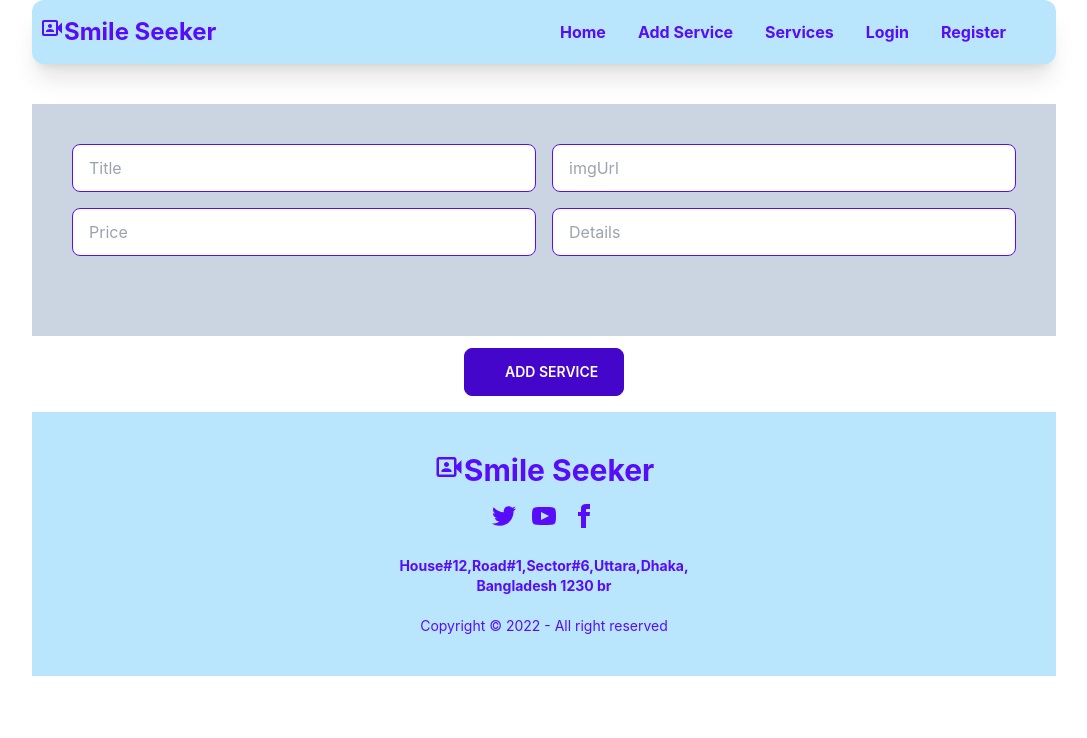
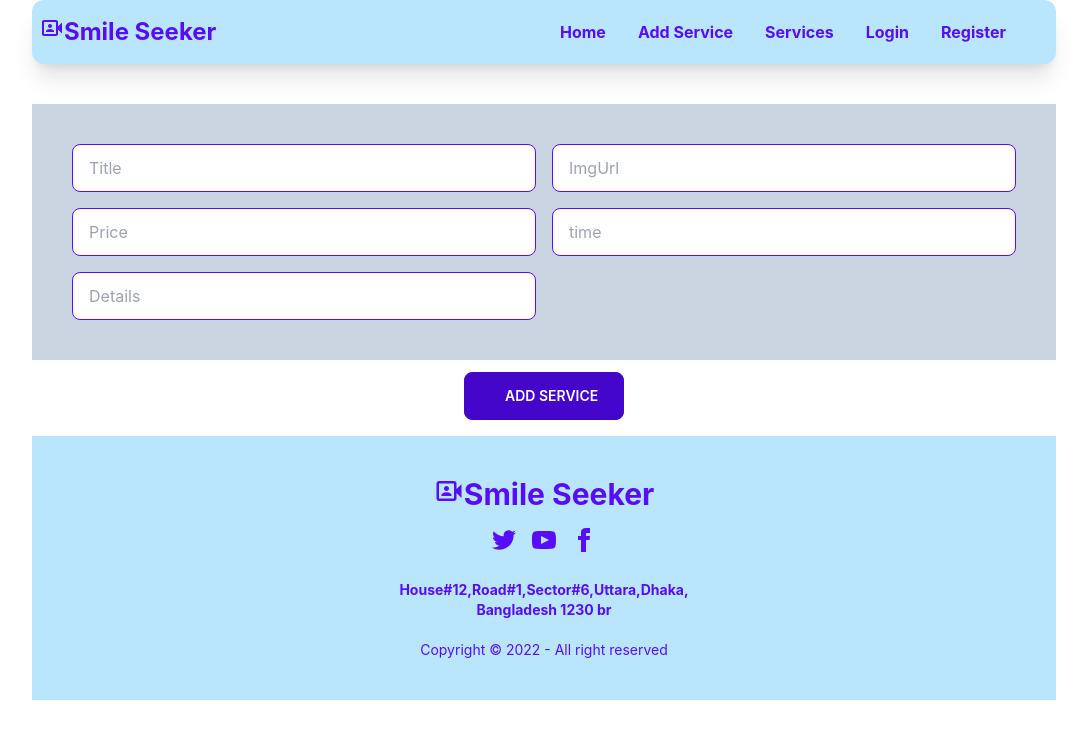
Before and after one commit to JulianaTonu/service-website, a React (Create React App) app: page /add in a window 1280 px wide. Shown: the top 738 px of the page, without its empty margins (96-1183 px from the left). Built offline with nearby package versions, Linux system fonts and the light colour scheme; no server answers.

Commit message:
add post for create new service

```diff
--- a/src/components/AddService/AddService.js
+++ b/src/components/AddService/AddService.js
@@ -7,6 +7,19 @@ const AddService = () => {
     const handleAddService=event=>{
     event.preventDefault()
     console.log(service)
+
+    fetch('http://localhost:5000/services',{
+
+     method:'POST',
+     headers:{
+        'content-type':'application/json'
+     },
+     body: JSON.stringify(service)
+    })
+    .then(res=>res.json())
+    .then(data=>{
+        console.log(data)
+    })
     }
 
     const handleInputBlur =event=>{
@@ -16,6 +29,7 @@ const newService ={...service}
     newService[field]=value;
     setService(newService)
     }
+
     return (
         <Form onSubmit={handleAddService}>
             <div className='grid grid-cols-1 lg:grid-cols-2 gap-4 p-10 bg-slate-300'>
@@ -23,8 +37,10 @@ setService(newService)
 
 
             <input onBlur={handleInputBlur} type="text" name='title' placeholder='Title' className="input input-bordered input-primary w-full"  />
-            <input onBlur={handleInputBlur} type="text" name='imgUrl' placeholder='imgUrl' className="input input-bordered input-primary w-full"  />
+            <input onBlur={handleInputBlur} type="text" name='img' placeholder='ImgUrl' className="input input-bordered input-primary w-full"  />
             <input onBlur={handleInputBlur} type="text" name='price' placeholder='Price' className="input input-bordered input-primary w-full"  />
+            <input onBlur={handleInputBlur} type="text" name='time' placeholder='time' className="input input-bordered input-primary w-full"  />
+
             <input onBlur={handleInputBlur} type="text" name='details' placeholder='Details' className="input input-bordered input-primary w-full"  />
 
             <br />
```
Lines whose indentation alone changed are shown as unchanged.
